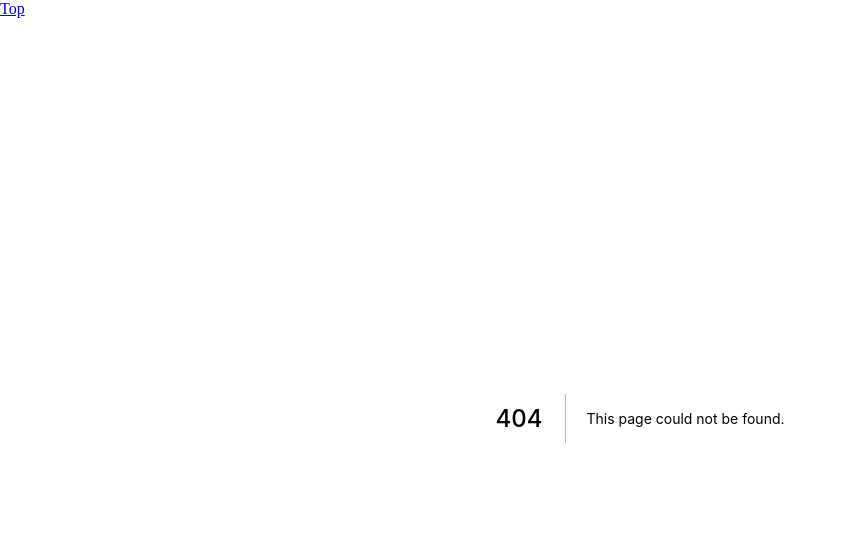
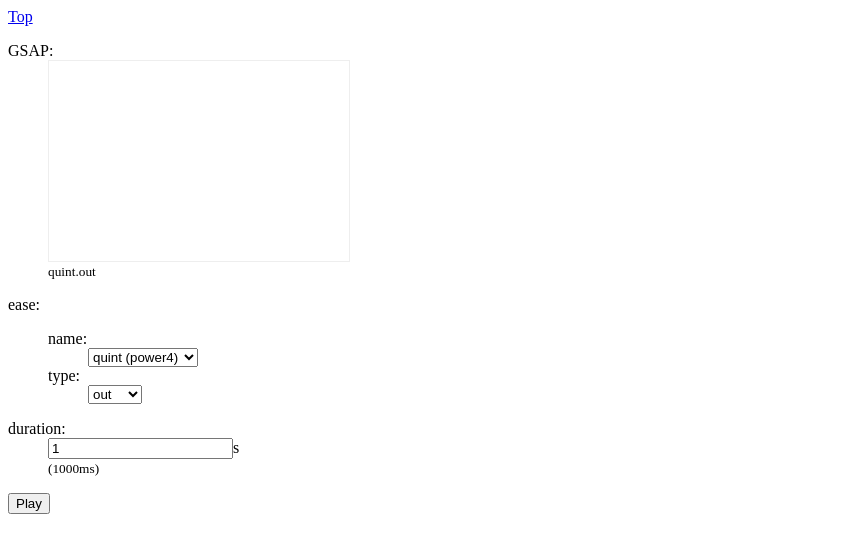
Before and after one commit to ko-yelie/easing-catalog, a Next.js app: page /animation/rectangle-and-text in a window 1280 px wide. Before the commit this address had no page. Shown: the top 552 px of the page, without its empty margins (0-847 px from the left). Built offline with nearby package versions, Linux system fonts and the light colour scheme.

Commit message:
add page: Rectangle and text

```diff
--- a/components/AnimationUi.js
+++ b/components/AnimationUi.js
@@ -49,6 +49,7 @@ export default function AnimationUi({ childCss, childJs, runJs, ...param }) {
   return (
     <>
       <dl className={s.root}>
+        {childCss && (
           <div>
             <dt>CSS:</dt>
             <dd>
@@ -59,6 +60,7 @@ export default function AnimationUi({ childCss, childJs, runJs, ...param }) {
               </div>
             </dd>
           </div>
+        )}
 
         <div>
           <dt>GSAP:</dt>
--- /dev/null
+++ b/pages/animation/rectangle-and-text/index.js
@@ -0,0 +1,58 @@
+import { useRef } from 'react'
+import cn from 'classnames'
+import gsapK from '@modules/js/gsapK'
+import s from './index.module.scss'
+import AnimationUi from '@components/AnimationUi'
+
+const param = {
+  easeName: 'power4',
+  easeType: 'out',
+  easeCustom: [0.25, 0.1, 0.25, 1],
+  duration: 1,
+  delayMain: 0.4,
+}
+
+export default function Rectangle() {
+  const elCoverMain = useRef()
+  const elCoverFirst = useRef()
+
+  const childJs = ({ isShow }) => (
+    <div
+      className={cn(s.rectangle, s._gsap, {
+        [s._show]: isShow,
+      })}
+    >
+      <div className={cn(s.cover, s._main)} ref={elCoverMain}></div>
+      <div className={cn(s.cover, s._first)} ref={elCoverFirst}></div>
+    </div>
+  )
+
+  const runJs = ({ duration, easeGsap }) => {
+    gsapK.fromTo(
+      elCoverFirst.current,
+      {
+        x: 0,
+      },
+      {
+        x: '100%',
+        duration,
+        ease: easeGsap,
+      }
+    )
+
+    gsapK.fromTo(
+      elCoverMain.current,
+      {
+        x: 0,
+      },
+      {
+        x: '100%',
+        duration,
+        ease: easeGsap,
+        delay: param.delayMain,
+      }
+    )
+  }
+
+  return <AnimationUi childJs={childJs} runJs={runJs} {...param} />
+}
--- /dev/null
+++ b/pages/animation/rectangle-and-text/index.module.scss
@@ -0,0 +1,32 @@
+.rectangle {
+  overflow: hidden;
+  position: relative;
+  width: 300px;
+  height: 200px;
+  border: 1px solid #eee;
+}
+
+.cover {
+  content: '';
+  position: absolute;
+  top: 0;
+  right: -1%;
+  bottom: 0;
+  left: 0;
+  transition: none;
+
+  &._main {
+    background-color: #4756ca;
+  }
+
+  &._first {
+    background-color: #fff;
+  }
+}
+
+.rectangle._css._show {
+  .cover {
+    transform: translateX(100%);
+    transition-property: transform;
+  }
+}
--- a/pages/index.js
+++ b/pages/index.js
@@ -13,6 +13,11 @@ export default function Home() {
           <li>
             <Link href="/animation/text/">Text</Link>
           </li>
+          <li>
+            <Link href="/animation/rectangle-and-text/">
+              Rectangle and text
+            </Link>
+          </li>
         </ul>
       </nav>
     </div>
```
Lines whose indentation alone changed are shown as unchanged.
